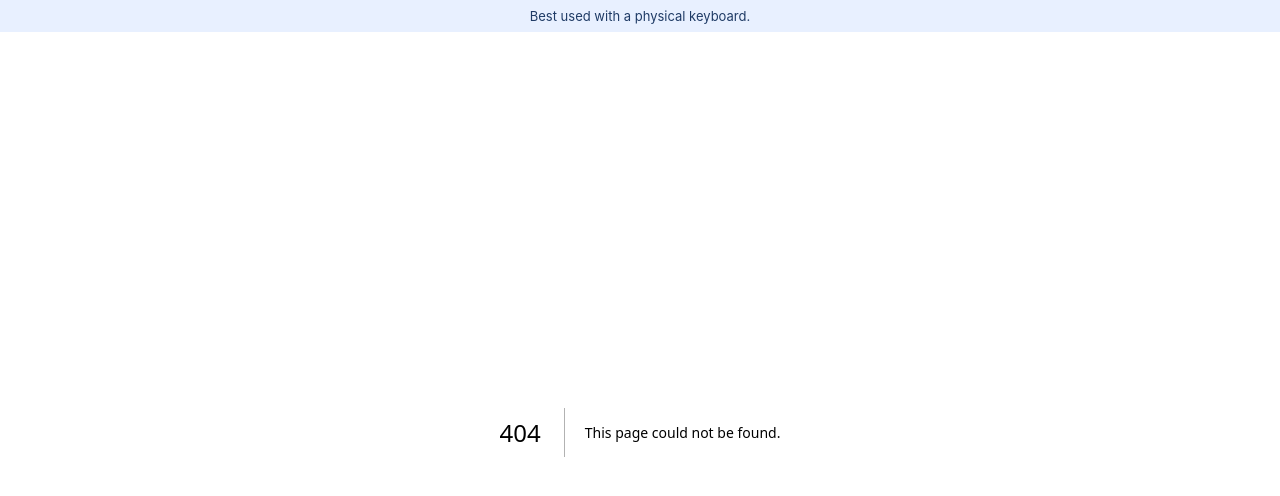
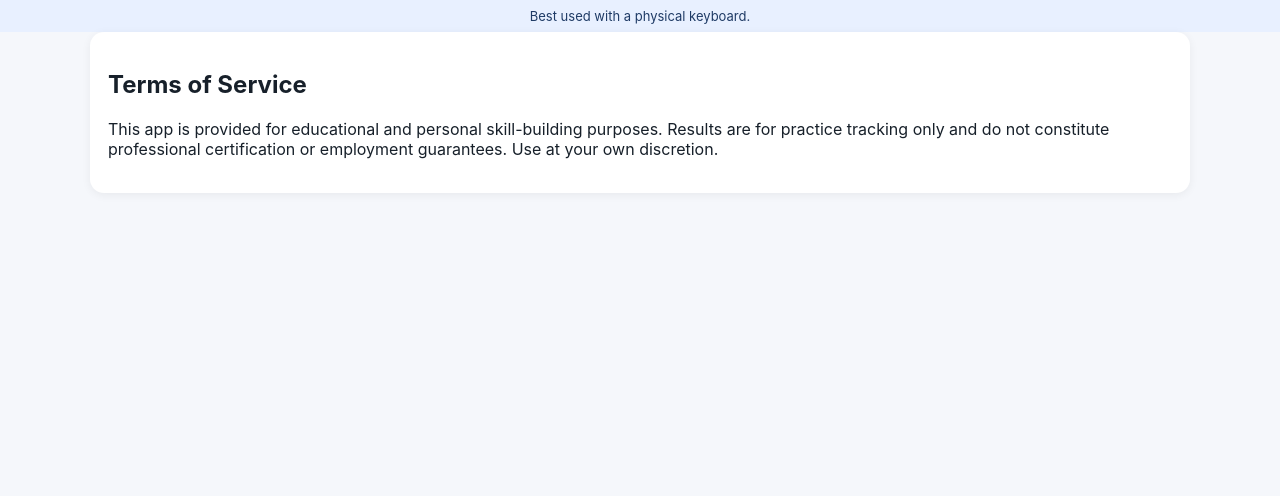
Before and after one commit to kaylaeastman86-cyber/Data-Entry-Typing-Speed-Trainer, a Next.js app: page /terms in a window 1280 px wide. Before the commit this address had no page. Shown: the top 496 px of the page. Built offline with nearby package versions, Linux system fonts and the light colour scheme.

Commit message:
Create page.tsx

```diff
--- /dev/null
+++ b/app/terms/page.tsx
@@ -0,0 +1,8 @@
+export default function Page(){
+  return(
+    <main className='page card'>
+      <h2>Terms of Service</h2>
+      <p>This app is provided for educational and personal skill-building purposes. Results are for practice tracking only and do not constitute professional certification or employment guarantees. Use at your own discretion.</p>
+    </main>
+  );
+}
```
